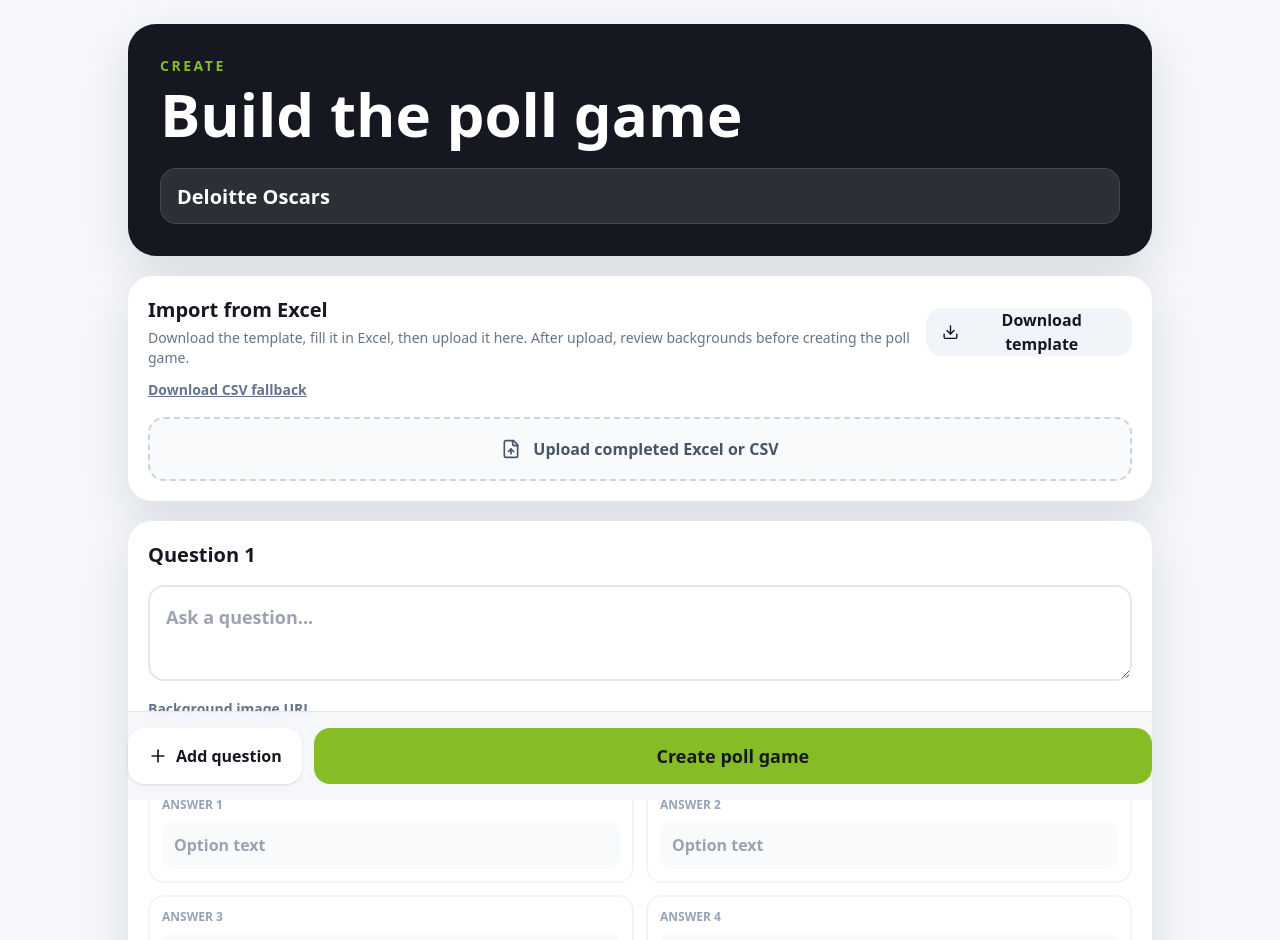
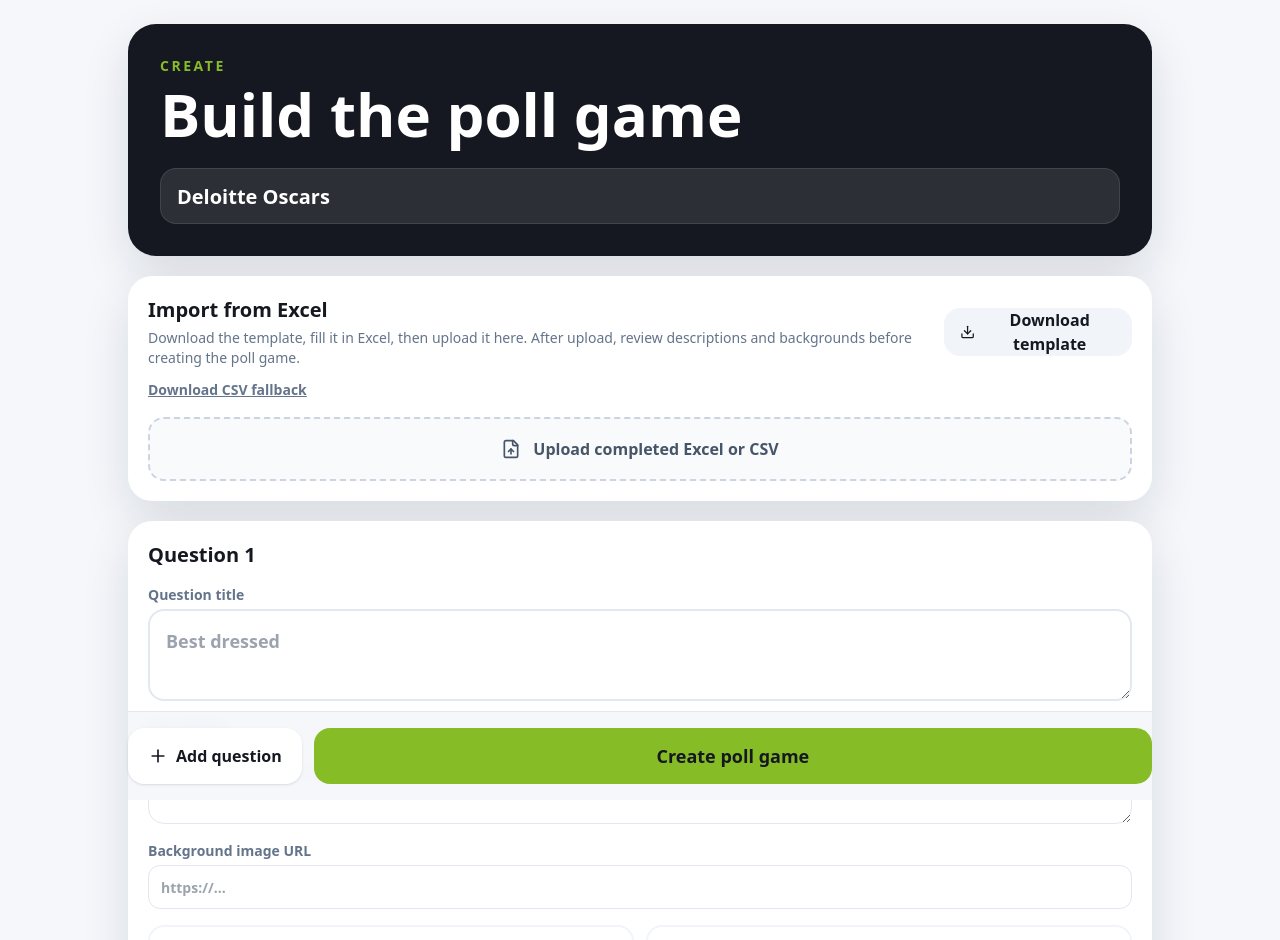
Before and after one commit to coralfridman/DeloitteOscars, a Next.js app: page /create in a window 1280 px wide. Shown: the top 940 px of the page. Built offline with nearby package versions, Linux system fonts and the light colour scheme; no server answers.

Commit message:
Add question descriptions to create flow

```diff
--- a/app/create/page.tsx
+++ b/app/create/page.tsx
@@ -12,6 +12,7 @@
 
 type DraftQuestion = {
   prompt: string;
+  description: string;
   backgroundImageUrl: string;
   answers: DraftAnswer[];
 };
@@ -26,6 +27,7 @@
 const shapes = ["triangle", "diamond", "circle", "square"] as const;
 const templateHeaders = [
   "Question",
+  "Description",
   "Answer 1",
   "Answer 2",
   "Answer 3",
@@ -42,6 +44,7 @@
 function blankQuestion(): DraftQuestion {
   return {
     prompt: "",
+    description: "",
     backgroundImageUrl: "",
     answers: [{ label: "" }, { label: "" }, { label: "" }, { label: "" }]
   };
@@ -58,6 +61,7 @@
     return [
       [
         "Who should win best team moment?",
+        "Choose the moment people will still talk about after the event.",
         "Launch day",
         "Client save",
         "All hands",
@@ -89,7 +93,7 @@
   async function saveGame(event: FormEvent) {
     event.preventDefault();
     if (!canSave) {
-      setError("Each poll question needs a prompt and at least two answers.");
+      setError("Each poll question needs a title and at least two answers.");
       return;
     }
     setIsSaving(true);
@@ -114,6 +118,7 @@
     const questionRows = questions.map((question, index) => ({
       poll_id: poll.id,
       prompt: question.prompt.trim(),
+      description: question.description.trim() || null,
       background_image_url: question.backgroundImageUrl.trim() || null,
       position: index
     }));
@@ -239,6 +244,7 @@
 
     const header = rows[0].map((cell) => String(cell).trim().toLowerCase());
     const questionIndex = header.indexOf("question");
+    const descriptionIndex = header.indexOf("description");
     const backgroundIndex = header.indexOf("background image url");
     const answerIndexes = Array.from({ length: 10 }, (_, index) =>
       header.indexOf(`answer ${index + 1}`)
@@ -251,6 +257,8 @@
 
     const imported = rows.slice(1).map((row) => {
       const prompt = String(row[questionIndex] || "").trim();
+      const description =
+        descriptionIndex === -1 ? "" : String(row[descriptionIndex] || "").trim();
       const answerLabels = answerIndexes
         .filter((index) => index !== -1)
         .map((index) => String(row[index] || "").trim())
@@ -261,6 +269,7 @@
 
       return {
         prompt,
+        description,
         backgroundImageUrl,
         answers: answerLabels.map((label) => ({ label }))
       };
@@ -326,7 +335,7 @@
                 <h2 className="text-xl font-black">Import from Excel</h2>
                 <p className="mt-1 text-sm font-medium text-slate-500">
                   Download the template, fill it in Excel, then upload it here. After upload,
-                  review backgrounds before creating the poll game.
+                  review descriptions and backgrounds before creating the poll game.
                 </p>
               </div>
               <button
@@ -367,7 +376,7 @@
               </p>
               <h2 className="mt-1 text-2xl font-black">Review imported questions</h2>
               <p className="mt-1 text-sm font-medium text-slate-500">
-                Add or replace background image URLs, then create the poll game.
+                Add or replace descriptions and background image URLs, then create the poll game.
               </p>
             </section>
           )}
@@ -391,12 +400,24 @@
                   </button>
                 )}
               </div>
-              <textarea
-                value={question.prompt}
-                onChange={(event) => updateQuestion(questionIndex, { prompt: event.target.value })}
-                className="mt-4 min-h-24 w-full rounded-2xl border-2 border-slate-200 p-4 text-lg font-bold outline-none focus:border-deloitteGreen"
-                placeholder="Ask a question..."
-              />
+              <label className="mt-4 block text-sm font-bold text-slate-500">
+                Question title
+                <textarea
+                  value={question.prompt}
+                  onChange={(event) => updateQuestion(questionIndex, { prompt: event.target.value })}
+                  className="mt-1 min-h-20 w-full rounded-2xl border-2 border-slate-200 p-4 text-lg font-bold text-ink outline-none focus:border-deloitteGreen"
+                  placeholder="Best dressed"
+                />
+              </label>
+              <label className="mt-3 block text-sm font-bold text-slate-500">
+                Description
+                <textarea
+                  value={question.description}
+                  onChange={(event) => updateQuestion(questionIndex, { description: event.target.value })}
+                  className="mt-1 min-h-20 w-full rounded-2xl border border-slate-200 p-4 text-base font-medium text-ink outline-none focus:border-deloitteGreen"
+                  placeholder="Add context so participants understand what they are voting on."
+                />
+              </label>
               <label className="mt-3 block text-sm font-bold text-slate-500">
                 Background image URL
                 <input
@@ -410,7 +431,7 @@
               </label>
               {question.backgroundImageUrl && (
                 <div
-                  className="mt-3 min-h-44 rounded-2xl bg-cover bg-center p-4 text-white shadow-inner"
+                  className="mt-3 min-h-52 rounded-2xl bg-cover bg-center p-4 text-white shadow-inner"
                   style={{
                     backgroundImage: `linear-gradient(rgba(0,0,0,.34), rgba(0,0,0,.34)), url(${question.backgroundImageUrl})`
                   }}
@@ -419,6 +440,11 @@
                   <p className="mt-12 text-2xl font-black">
                     {question.prompt || "Question preview"}
                   </p>
+                  {question.description && (
+                    <p className="mt-2 max-w-2xl text-sm font-bold text-white/85">
+                      {question.description}
+                    </p>
+                  )}
                 </div>
               )}
               <div className="mt-4 grid gap-3 sm:grid-cols-2">
```
